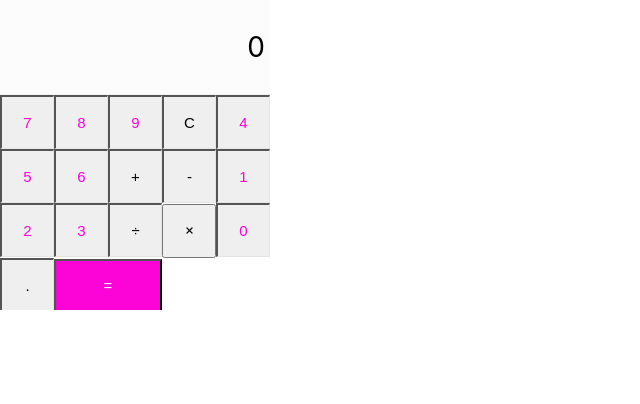
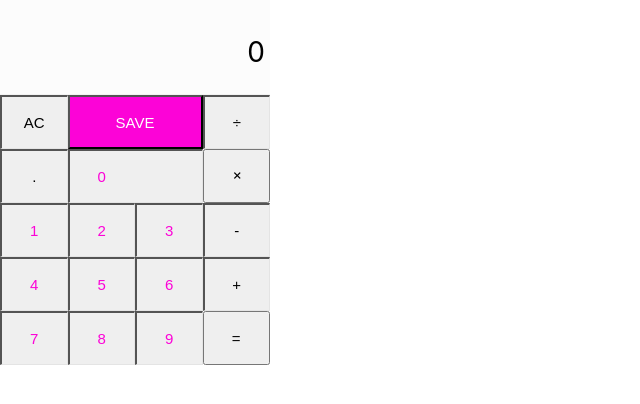
Before and after one commit to The-One-And-Only-H/calculator, a React (Create React App) app: page / in a window 1280 px wide. Shown: the top 404 px of the page, without its empty margins (0-640 px from the left). Built offline with nearby package versions, Linux system fonts and the light colour scheme.

Commit message:
Adds calculation expression to display

```diff
--- a/src/Calculator.js
+++ b/src/Calculator.js
@@ -3,6 +3,12 @@ import './Calculator.scss';
 
 import CalculatorResult from './CalculatorResult';
 import CalculatorKeyPad from './CalculatorKeyPad';
+
+// TO DO:
+// - Fix styles
+// - Invert expression
+// - Add commas for long numbers
+// - Fix fetch call to save result to CSV
 
 const performCalculation = (op, n1, n2) => {
   switch (op) {
@@ -24,6 +30,7 @@ class Calculator extends Component {
     super();
 
     this.state = {
+      expr: '',
       display: '0',
       operand: 0,
       operator: null,
@@ -32,13 +39,14 @@ class Calculator extends Component {
   }
 
   inputDigit(digit) {
-    const { display, newOperation } = this.state;
+    const { expr, display, newOperation } = this.state;
 
     if (this.state.display === 'Error') {
       return;
     }
 
     this.setState({
+      expr: expr + String(digit),
       display: newOperation ? String(digit) : display + String(digit),
       newOperation: false,
     });
@@ -54,7 +62,7 @@ class Calculator extends Component {
     // If the display does not contain a decimal point
     if (!display.includes('.')) {
       // Append the decimal point
-      this.setState({ display: `${display}.`, newOperation: false });
+      this.setState({ expr: `${display}.`, display: `${display}.`, newOperation: false });
     }
   }
 
@@ -89,6 +97,7 @@ class Calculator extends Component {
     }
 
     this.setState({
+      expr: String(display) + String(operator) + String(operand) + '=',
       display: String(result),
       operand: result,
       operator: null,
@@ -113,7 +122,10 @@ class Calculator extends Component {
     this.handleEqual();
 
     // Store the next operation to perform
-    this.setState({ operator: nextOperator });
+    this.setState({
+      expr: String(display) + String(nextOperator),
+      operator: nextOperator
+    });
   }
 
   invertDisplay() {
@@ -136,10 +148,24 @@ class Calculator extends Component {
     });
   }
 
+  saveResult() {
+    fetch("http://localhost/php/Save.php", {
+      method: "post",
+      // body: "result=1000",
+      mode: "no-cors",
+      headers:
+      {
+          "Content-Type": "application/x-www-form-urlencoded"
+      },
+    }).then(function(data) { console.log(data) })
+  }
+
   buttonPressed(type, button) {
     // console.log(type, button);
     if (type === 'op') {
       return this.handleOperator(button);
+    } else if (type === 'save') {
+      return this.saveResult();
     } else if (type === 'clear') {
       return this.resetCalculator();
     } else if (type === 'num') {
@@ -156,6 +182,7 @@ class Calculator extends Component {
 
   resetCalculator() {
     this.setState({
+      expr: '',
       display: '0',
       operand: 0,
       operator: null,
@@ -169,6 +196,7 @@ class Calculator extends Component {
       <div className="Container">
         <div className="CalculatorBody">
           <CalculatorResult
+            expr={this.state.expr}
             display={this.state.display}
             operator={this.state.operator}
           />
--- a/src/Calculator.scss
+++ b/src/Calculator.scss
@@ -1,6 +1,6 @@
 .Container {
   width: 270px;
-  height: 310px;
+  height: 370px;
   -webkit-app-region: drag;
   overflow: hidden;
   background: white;
--- a/src/CalculatorKeyPad.js
+++ b/src/CalculatorKeyPad.js
@@ -76,17 +76,37 @@ class CalculatorKeyPad extends Component {
   render() {
     return (
       <div className="Buttons">
-        <button className="Numbers" name="7" onClick={() => this.props.buttonPressed('num', 7)}>
-          <div className="SelectedNumber">7</div>
+        <button className="Symbols" name="AC" onClick={() => this.props.buttonPressed('clear')}>
+          <div className="SelectedSymbol">AC</div>
         </button>
-        <button className="Numbers" name="8" onClick={() => this.props.buttonPressed('num', 8)}>
-          <div className="SelectedNumber">8</div>
+        <button className="Save" name="S" onClick={() => this.props.buttonPressed('save')}>
+          SAVE
         </button>
-        <button className="Numbers" name="9" onClick={() => this.props.buttonPressed('num', 9)}>
-          <div className="SelectedNumber">9</div>
+        <button className="Symbols" name="÷" onClick={() => this.props.buttonPressed('op', '/')}>
+          <div className="SelectedSymbol">÷</div>
         </button>
-        <button className="Symbols" name="C" onClick={() => this.props.buttonPressed('clear')}>
-          <div className="SelectedSymbol">C</div>
+
+        <button className="Symbols" name="." onClick={() => this.props.buttonPressed('dot')}>
+          <div className="SelectedNumber">.</div>
+        </button>
+        <button className="Zero" name="0" onClick={() => this.props.buttonPressed('num', 0)}>
+          <div className="SelectedNumber">0</div>
+        </button>
+        <button className="Multiply" name="x" onClick={() => this.props.buttonPressed('op', '*')}>
+          <div className="SelectedSymbol">+</div>
+        </button>
+
+        <button className="Numbers" name="1" onClick={() => this.props.buttonPressed('num', 1)}>
+          <div className="SelectedNumber">1</div>
+        </button>
+        <button className="Numbers" name="2" onClick={() => this.props.buttonPressed('num', 2)}>
+          <div className="SelectedNumber">2</div>
+        </button>
+        <button className="Numbers" name="3" onClick={() => this.props.buttonPressed('num', 3)}>
+          <div className="SelectedNumber">3</div>
+        </button>
+        <button className="Symbols" name="-" onClick={() => this.props.buttonPressed('op', '-')}>
+          <div className="SelectedSymbol">-</div>
         </button>
 
         <button className="Numbers" name="4" onClick={() => this.props.buttonPressed('num', 4)}>
@@ -101,31 +121,15 @@ class CalculatorKeyPad extends Component {
         <button className="Symbols" name="+" onClick={() => this.props.buttonPressed('op', '+')}>
           <div className="SelectedSymbol">+</div>
         </button>
-        <button className="Symbols" name="-" onClick={() => this.props.buttonPressed('op', '-')}>
-          <div className="SelectedSymbol">-</div>
+
+        <button className="Numbers" name="7" onClick={() => this.props.buttonPressed('num', 7)}>
+          <div className="SelectedNumber">7</div>
         </button>
-
-        <button className="Numbers" name="1" onClick={() => this.props.buttonPressed('num', 1)}>
-          <div className="SelectedNumber">1</div>
+        <button className="Numbers" name="8" onClick={() => this.props.buttonPressed('num', 8)}>
+          <div className="SelectedNumber">8</div>
         </button>
-        <button className="Numbers" name="2" onClick={() => this.props.buttonPressed('num', 2)}>
-          <div className="SelectedNumber">2</div>
-        </button>
-        <button className="Numbers" name="3" onClick={() => this.props.buttonPressed('num', 3)}>
-          <div className="SelectedNumber">3</div>
-        </button>
-        <button className="Symbols" name="÷" onClick={() => this.props.buttonPressed('op', '/')}>
-          <div className="SelectedSymbol">÷</div>
-        </button>
-
-        <button className="Multiply" name="x" onClick={() => this.props.buttonPressed('op', '*')}>
-          <div className="SelectedSymbol">+</div>
-        </button>
-        <button className="Zero" name="0" onClick={() => this.props.buttonPressed('num', 0)}>
-          <div className="SelectedNumber">0</div>
-        </button>
-        <button className="Symbols" name="." onClick={() => this.props.buttonPressed('dot')}>
-          <div className="SelectedNumber">.</div>
+        <button className="Numbers" name="9" onClick={() => this.props.buttonPressed('num', 9)}>
+          <div className="SelectedNumber">9</div>
         </button>
         <button className="Equals" name="=" onClick={() => this.props.buttonPressed('equal', '=')}>
           =
--- a/src/CalculatorKeyPad.scss
+++ b/src/CalculatorKeyPad.scss
@@ -1,9 +1,10 @@
 .Buttons {
-  display: block;
-  -webkit-app-region: no-drag;
+  display: flex;
+  flex-wrap: wrap;
 }
 
 .Numbers {
+  flex: 1 0 21%;
   width: 20%;
   height: 54px;
   font-size: 15px;
@@ -13,17 +14,10 @@
   outline: none;
 }
 
-.SelectedNumber {
-  &:hover {
-    background-color: rgba(252, 3, 215, 0.1);
-    border-radius: 30px;
-    padding: 10px;
-    text-align: center;
-  }
-}
-
 .Zero {
-  width: 20%;
+  text-align: left;
+  padding-left: 28px;
+  width: 50%;
   height: 54px;
   font-size: 15px;
   color: rgb(252, 3, 215);
@@ -33,6 +27,7 @@
 }
 
 .Symbols {
+  flex: 1 0 21%;
   width: 20%;
   height: 54px;
   font-size: 15px;
@@ -41,17 +36,17 @@
   outline: none;
 }
 
-.SelectedSymbol {
-  &:hover {
-    background-color: rgba(252, 3, 215, 0.1);
-    color: rgb(252, 3, 215);
-    border-radius: 30px;
-    padding: 10px;
-    text-align: center;
-  }
+.Save {
+  width: 50%;
+  height: 54px;
+  font-size: 15px;
+  background-color: rgb(252, 3, 215);
+  color: white;
+  outline: none;
 }
 
 .Multiply {
+  flex: 1 0 21%;
   width: 20%;
   height: 54px;
   font-size: 17px;
@@ -63,10 +58,8 @@
 }
 
 .Equals {
-  width: 40%;
+  width: 25%;
   height: 54px;
   font-size: 15px;
-  background-color: rgb(252, 3, 215);
-  color: white;
   outline: none;
 }
--- a/src/CalculatorResult.js
+++ b/src/CalculatorResult.js
@@ -1,8 +1,9 @@
 import React from 'react';
 import './CalculatorResult.scss';
 
-const CalculatorResult = ({ display }) => (
+const CalculatorResult = ({ expr, display }) => (
   <div className="Wrapper">
+    <p className="Expression">{expr}</p>
     <p className="Result">{display}</p>
   </div>
 );
--- a/src/CalculatorResult.scss
+++ b/src/CalculatorResult.scss
@@ -9,6 +9,13 @@
   justify-content: center;
 }
 
+.Expression {
+  font-size: 14px;
+  margin: 5px;
+  text-align: right;
+}
+
+
 .Result {
   font-size: 28px;
   margin: 5px;
```
Also changed, not shown: src/App.js (+0 -18 lines).
